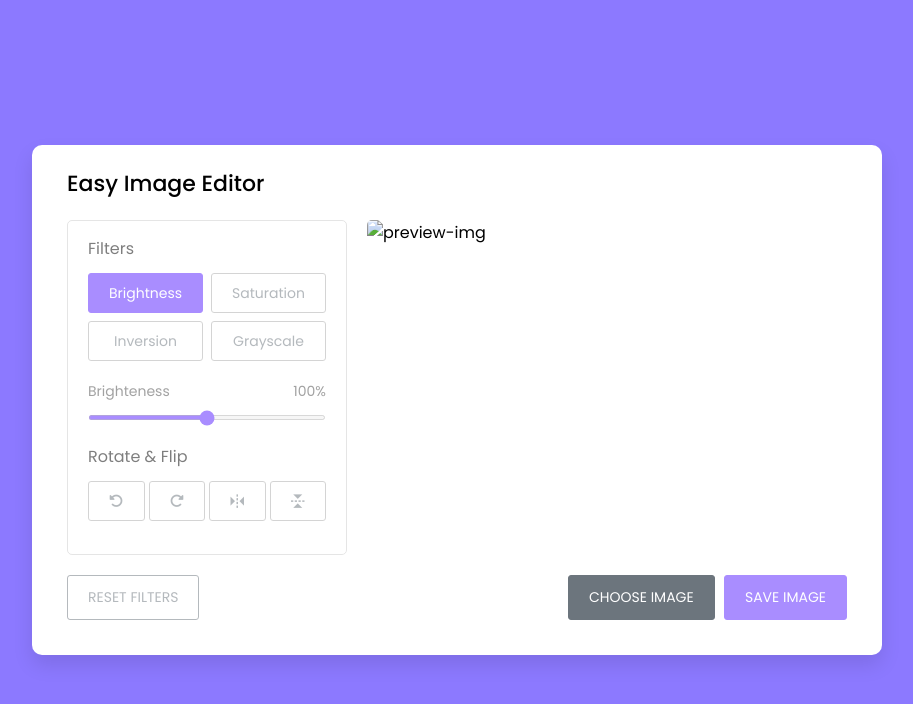
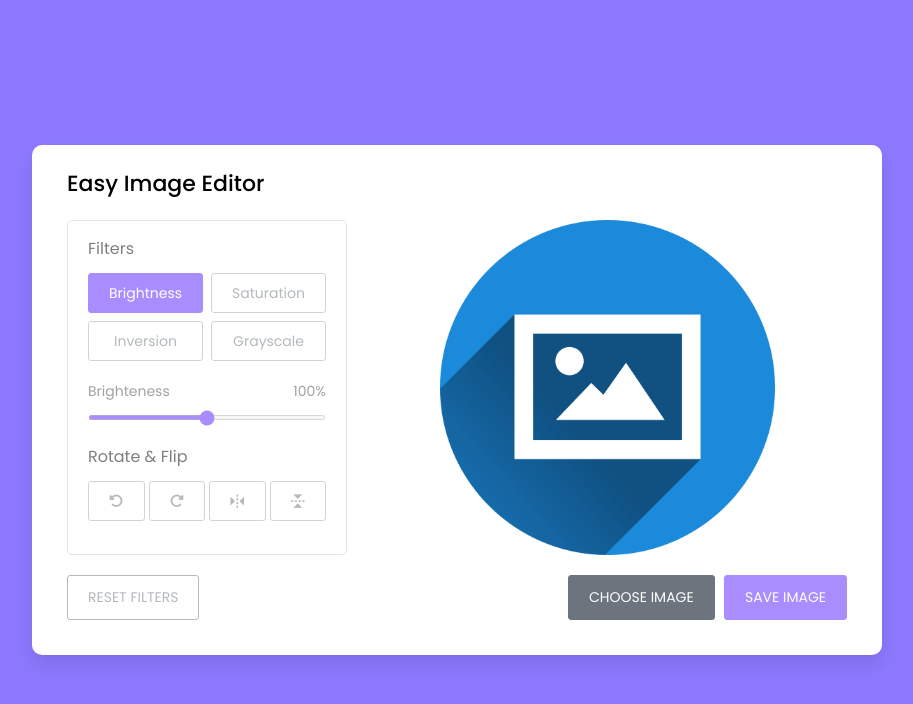
Before and after one commit to DOINORDER/Image-Editor, a plain HTML site: page index.html in a window 1280 px wide. Shown: the whole page, without its empty margins (183-1096 px from the left). Drawn offline with nearby package versions, Linux system fonts and the light colour scheme.

Commit message:
Update index.html

```diff
--- a/index.html
+++ b/index.html
@@ -45,7 +45,7 @@
                 </div>
             </div>
             <div class="preview-img">
-                <img src="images/Image png.png" alt="preview-img">
+                <img src="Image png.png" alt="preview-img">
             </div>
         </div>
         <div class="controls">
```
